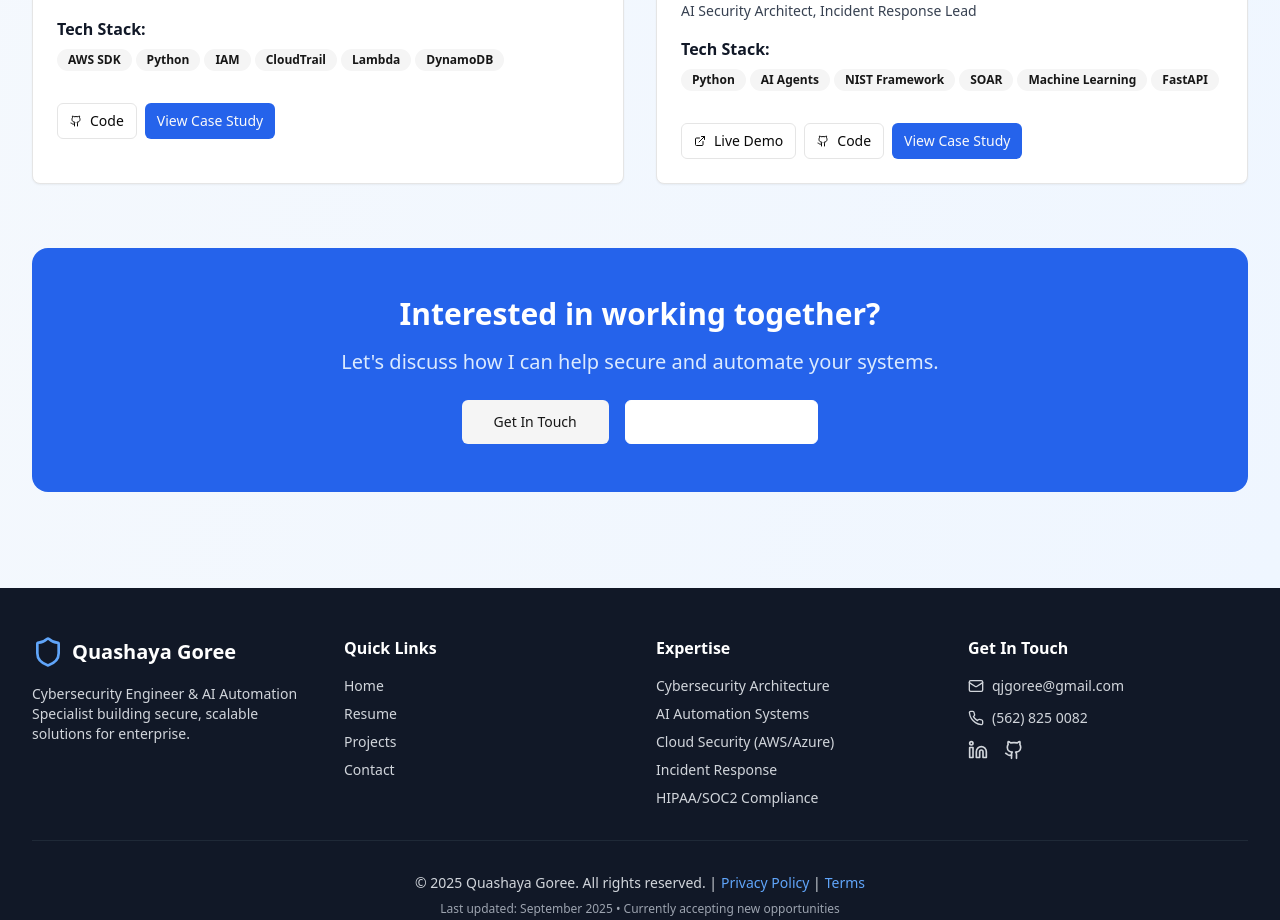
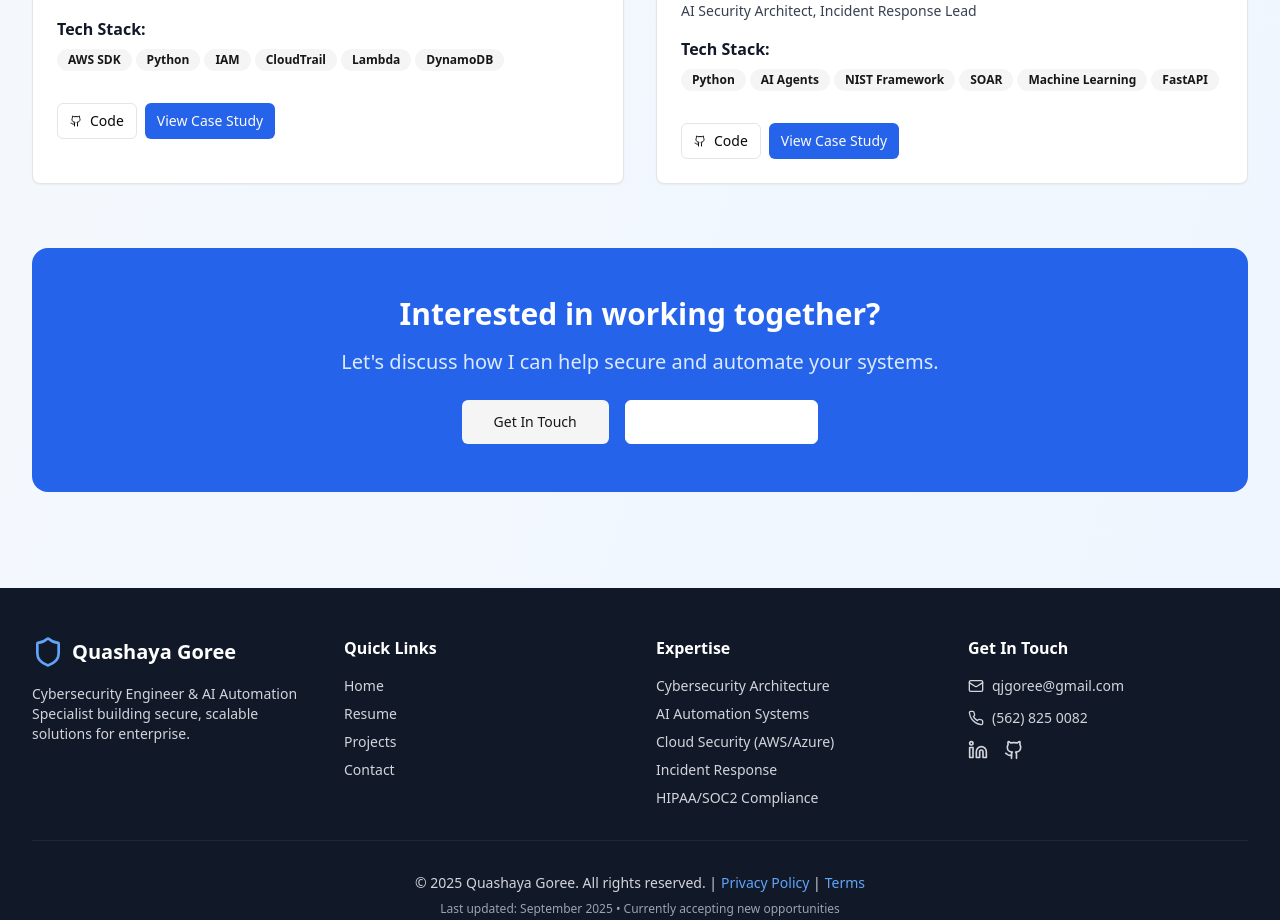
Before and after one commit to Jusharra/professional-portfolio, a React (Vite) app: page /projects in a window 1280 px wide. Shown: the part 3280-4200 px from the top of the page. Built offline with nearby package versions, Linux system fonts and the light colour scheme.

Commit message:
Updated Projects.tsx

```diff
--- a/src/pages/Projects.tsx
+++ b/src/pages/Projects.tsx
@@ -127,7 +127,7 @@ const projects = [
     year: '2024',
     badge: 'Security',
     links: {
-        github: 'https://github.com/Jusharra/aws_automated_access_review'
+      github: 'https://github.com/Jusharra/aws_automated_access_review'
     },
     image: 'https://images.pexels.com/photos/1181675/pexels-photo-1181675.jpeg'
   },
@@ -144,7 +144,6 @@ const projects = [
     year: '2024',
     badge: 'AI',
     links: {
-      live: 'https://security-ai-agents.lovable.app/',
       github: 'https://github.com/Jusharra/security-ai-agents'
     },
     image: 'https://images.pexels.com/photos/8728380/pexels-photo-8728380.jpeg'
```
